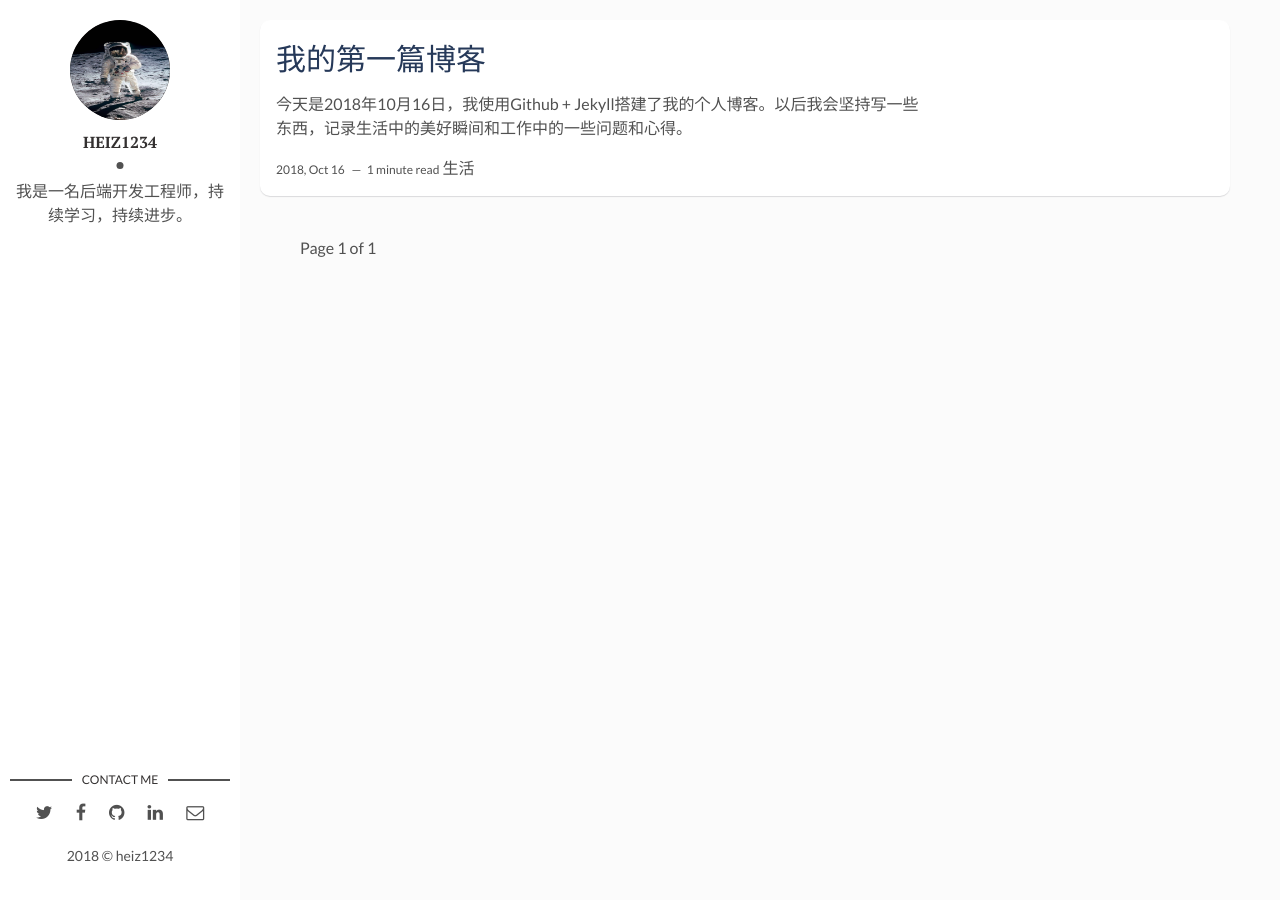
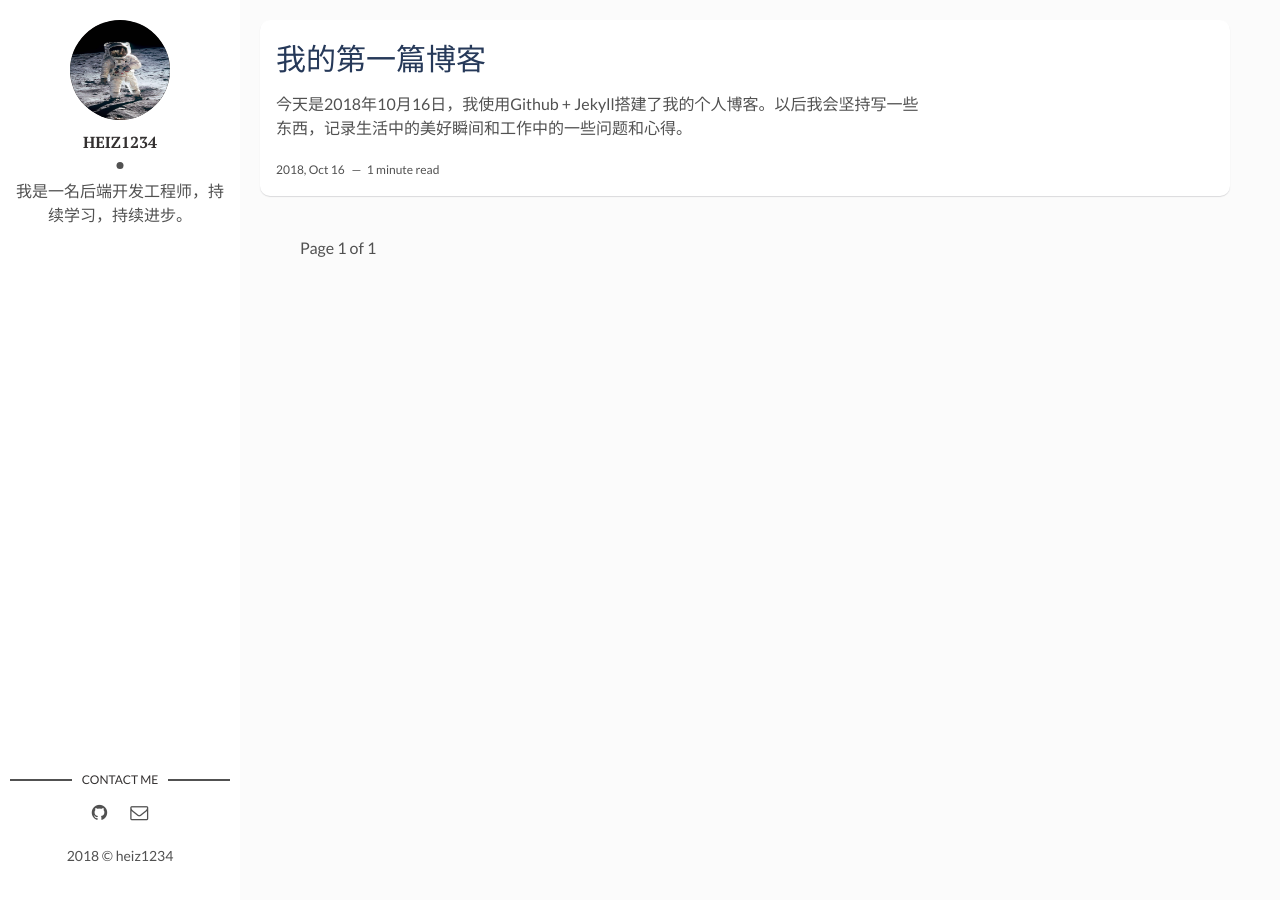
Before and after one commit to heiz1234/blog, a Jekyll site: the page built from index.html, in a window 1280 px wide. Built offline with Jekyll 4.4.1, drawn with Linux system fonts in a browser that asks for light colours; the list of posts is cut into pages by our own code.

Commit message:
update layout

```diff
--- a/_layouts/default.html
+++ b/_layouts/default.html
@@ -1,8 +1,7 @@
 <!DOCTYPE html>
 <html lang="en">
+<body>
 {% include head.html %}
-<body>
-
   <div class="wrapper">
     {{ content }}
   </div>
--- a/_layouts/main.html
+++ b/_layouts/main.html
@@ -16,25 +16,10 @@ layout: default
     <section class="contact">
       <h3 class="contact-title">Contact me</h3>
       <ul>
-        {% if site.social-twitter %}
-          <li><a href="https://twitter.com/{{ site.social-twitter }}" target="_blank"><i class="fa fa-twitter" aria-hidden="true"></i></a></li>
-        {% else %}
-          <li><a href="https://twitter.com/artemsheludko_" target="_blank"><i class="fa fa-twitter" aria-hidden="true"></i></a></li>
-        {% endif %}
-        {% if site.social-facebook %}
-          <li><a href="https://facebook.com/{{ site.social-facebook }}" target="_blank"><i class="fa fa-facebook" aria-hidden="true"></i></a></li>
-        {% else %}
-          <li><a href="https://facebook.com/" target="_blank"><i class="fa fa-facebook" aria-hidden="true"></i></a></li>
-        {% endif %}
         {% if site.social-github %}
           <li class="github"><a href="http://github.com/{{site.social-github}}" target="_blank"><i class="fa fa-github"></i></a></li>
         {% else %}
           <li class="github"><a href="http://github.com/" target="_blank"><i class="fa fa-github" aria-hidden="true"></i></a></li>
-        {% endif %}
-        {% if site.social-linkedin %}
-          <li class="linkedin"><a href="https://in.linkedin.com/in/{{site.social-linkedin}}" target="_blank"><i class="fa fa-linkedin"></i></a></li>
-        {% else %}
-          <li class="linkedin"><a href="https://in.linkedin.com/" target="_blank"><i class="fa fa-linkedin" aria-hidden="true"></i></a></li>
         {% endif %}
         {% if site.social-email %}
           <li class="email"><a href="mailto:{{site.social-email}}"><i class="fa fa-envelope-o"></i></a></li>
--- a/index.html
+++ b/index.html
@@ -12,7 +12,9 @@ layout: main
     <p>{{ post.content | strip_html | truncatewords: 15 }}</p>
     <span class="post-date">{{post.date | date: '%Y, %b %d'}}&nbsp;&nbsp;&nbsp;—&nbsp;</span>
     <span class="post-words">{% capture words %}{{ post.content | number_of_words }}{% endcapture %}{% unless words contains "-" %}{{ words | plus: 250 | divided_by: 250 | append: " minute read" }}{% endunless %}</span>
-	<span class="post-tags">{{post.tags}}</span>
+	<span class="post-tags">{% for tag in page.tags %}
+            <a href="{{site.baseurl}}/tags#{{tag}}" class="tag">&#35; {{ tag }}</a>
+          {% endfor %}</span>
   </div>
 </article>
 {% endfor %}
```
